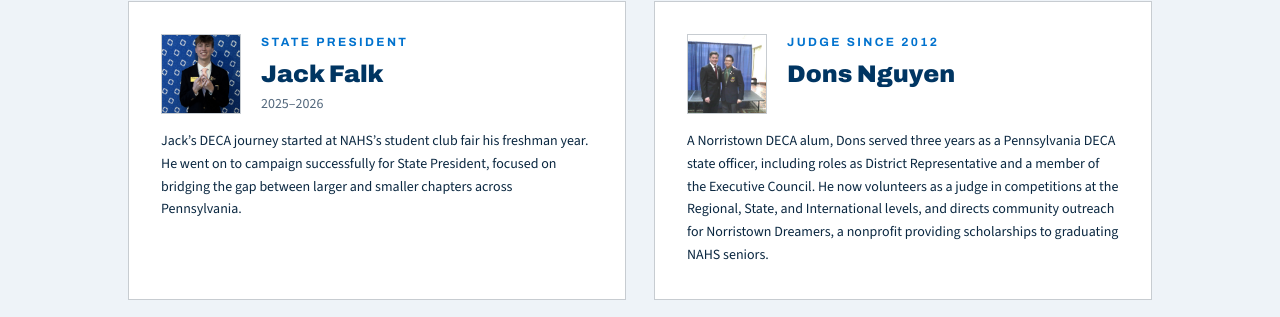
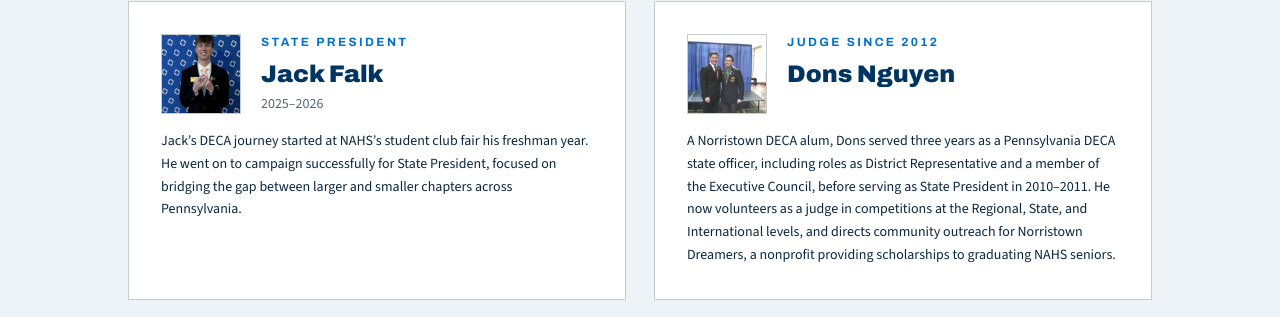
Before and after one commit to jshaw-cpu/norristown-deca, a Next.js app in the folder web/: page / in a window 1280 px wide. Shown: the part 8077-8394 px from the top of the page. Built offline with nearby package versions, Linux system fonts and the light colour scheme; no server answers; the database is empty.

Commit message:
Add Dons Nguyen's 2010-2011 State President term to his bio

```diff
--- a/web/src/components/home/LeadersSection.tsx
+++ b/web/src/components/home/LeadersSection.tsx
@@ -62,7 +62,8 @@
             <p className="text-ink text-sm leading-relaxed">
               A Norristown DECA alum, Dons served three years as a
               Pennsylvania DECA state officer, including roles as District
-              Representative and a member of the Executive Council. He now
+              Representative and a member of the Executive Council, before
+              serving as State President in 2010&ndash;2011. He now
               volunteers as a judge in competitions at the Regional, State,
               and International levels, and directs community outreach for
               Norristown Dreamers, a nonprofit providing scholarships to
```
